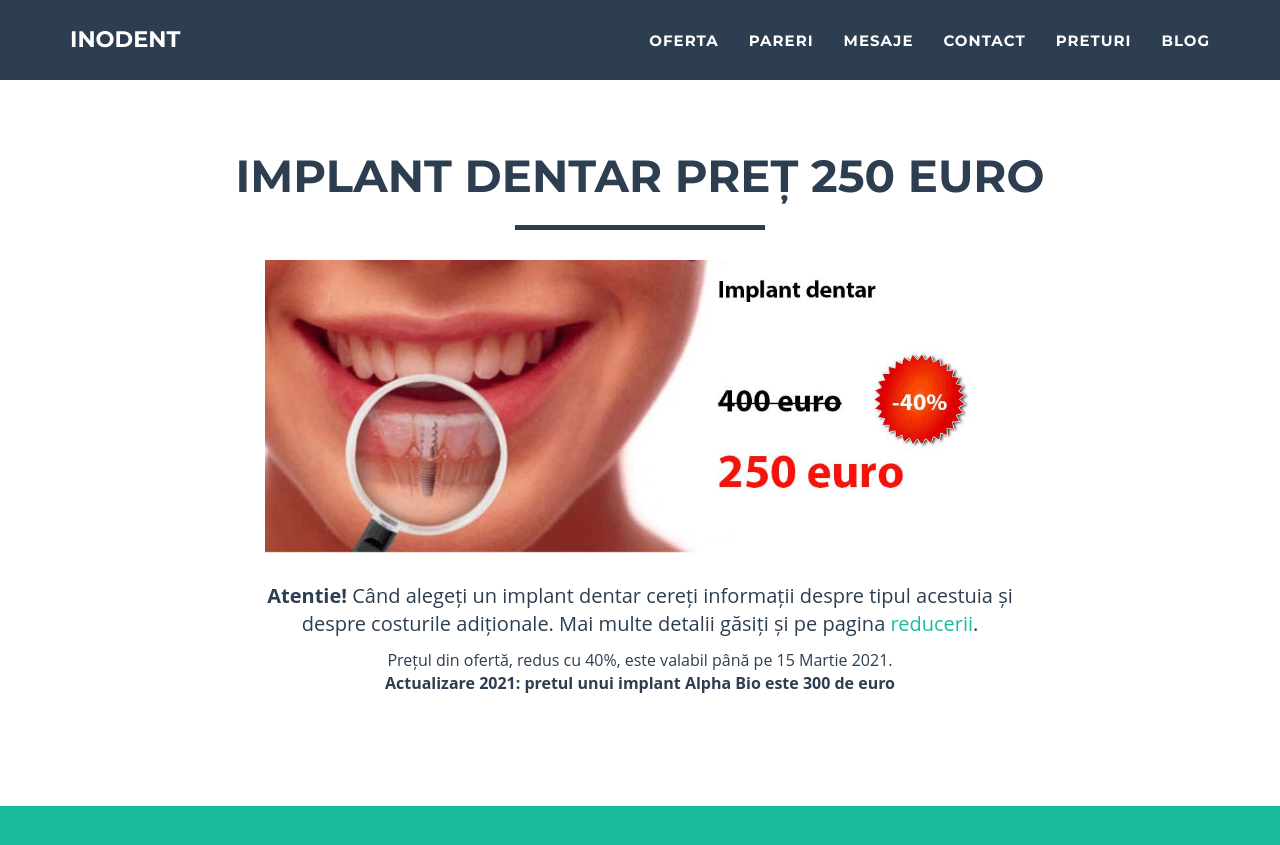
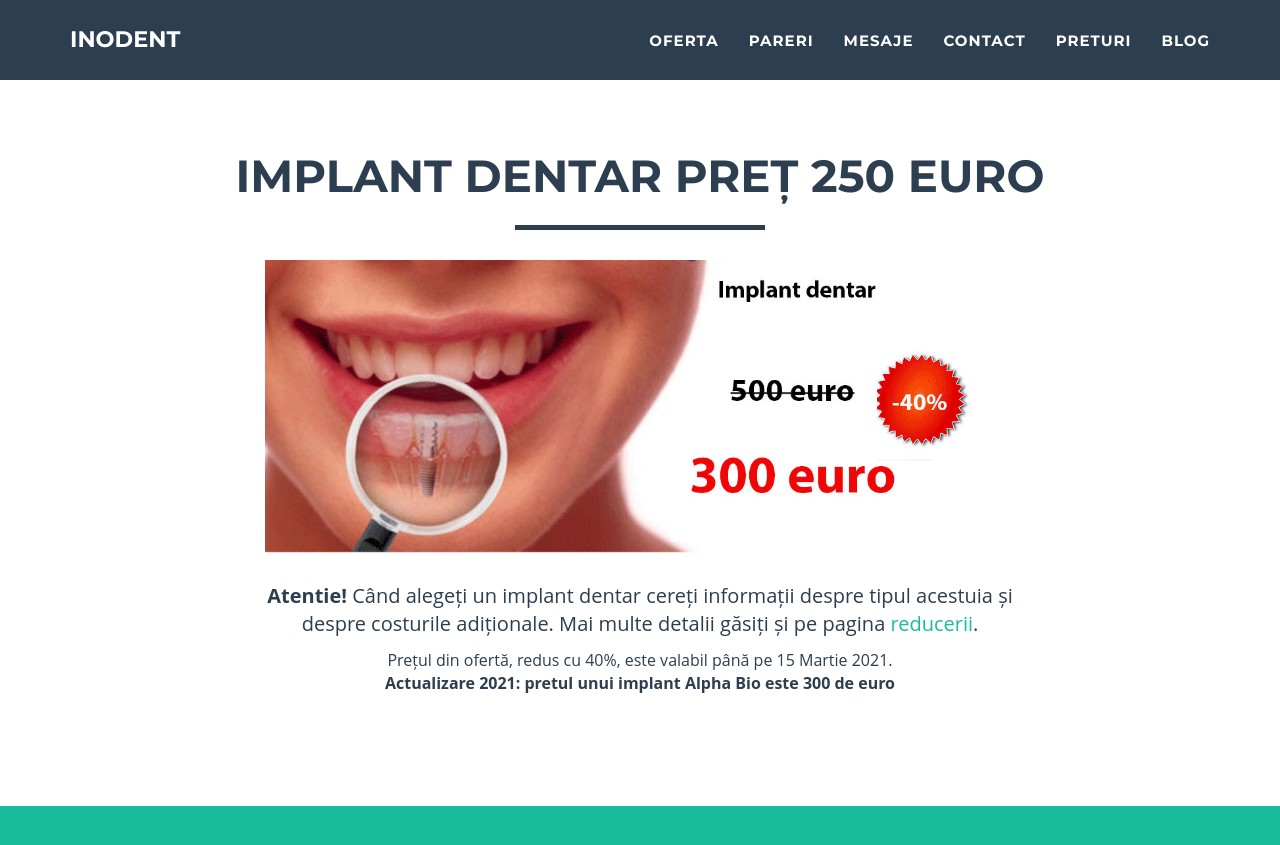
Before and after one commit to littledentgopo/offerdent, a Jekyll site: the page built from index.html, in a window 1280 px wide and 900 px high, scrolled down 946 px. Shown: the top 845 px of the window. Built offline with Jekyll 4.4.1, drawn with Linux system fonts in a browser that asks for light colours; comment, search, counter and statistics services are not loaded.

Commit message:
update image implant

```diff
--- a/_includes/section-discount.html
+++ b/_includes/section-discount.html
@@ -11,7 +11,7 @@
 
                 <div class="col-lg-8 col-lg-offset-2 text-center">
 
-                    <img src="img/promo/implants-250.jpg" class="img-responsive" alt="implant dentar ieftin 250 euro">
+                    <img src="img/promo/implant-dentar-pret-300.jpg" class="img-responsive" alt="implant dentar pret 300 euro">
 
                 </div>
 
```
